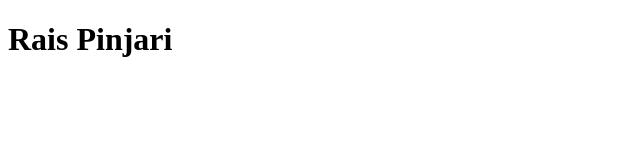
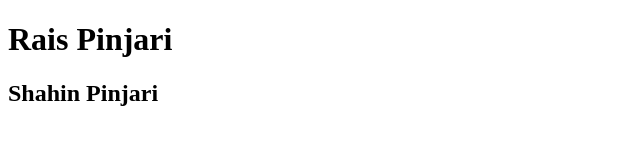
Before and after one commit to pinjarirais/jsproject, a plain HTML site: page index.html in a window 1280 px wide. Shown: the whole page, without its empty margins (0-640 px from the left). Drawn offline with Linux system fonts and the light colour scheme.

Commit message:
index file add h2

```diff
--- a/index.html
+++ b/index.html
@@ -7,5 +7,6 @@
 </head>
 <body>
     <h1>Rais Pinjari</h1>
+    <h2>Shahin Pinjari</h2>
 </body>
 </html>
```
